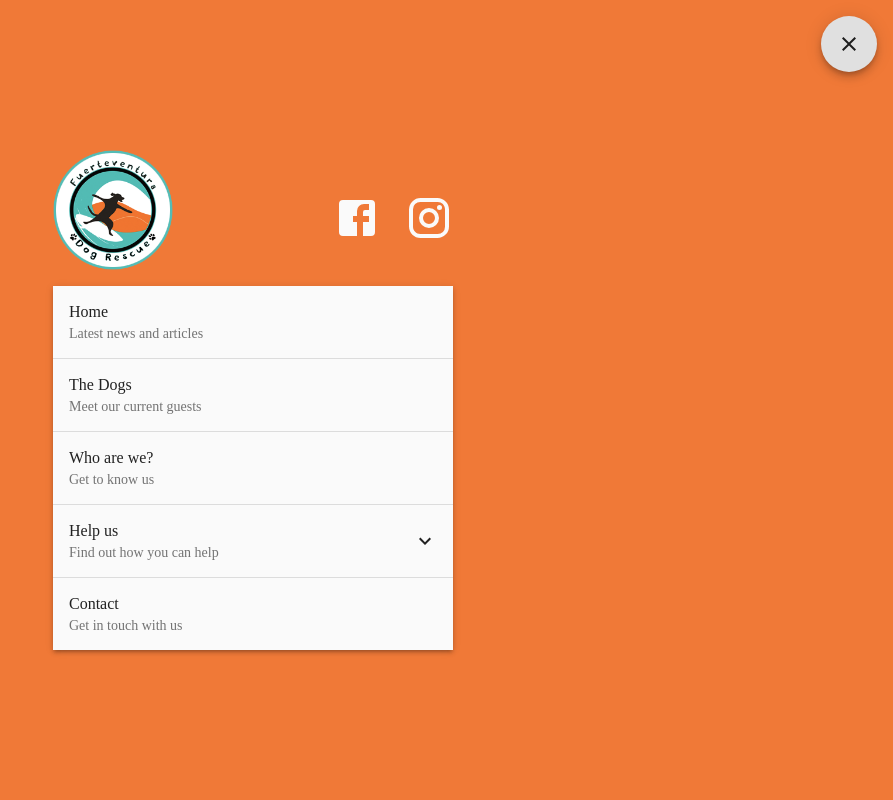
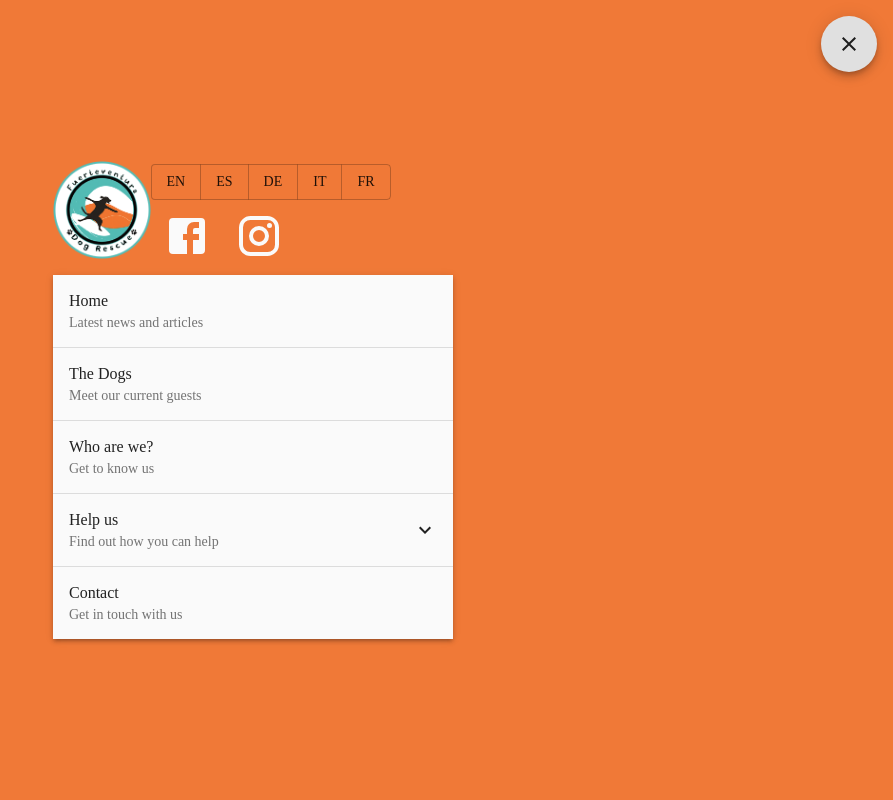
Before and after one commit to fuerte-nerd/project-cambao, a Gatsby site: page / in a window 1280 px wide. Both pictures are taken after a click on the button 1244 px from the left and 32 px from the top of the page. Shown: the top 800 px of the page, without its empty margins (387-1280 px from the left). Built offline with nearby package versions, Linux system fonts and the light colour scheme; Gatsby itself is replaced by a stand-in of ours; a web font is replaced by a local one.

Commit message:
Autogit: 02-05-2020 10:18

```diff
--- a/src/components/NavMenu.js
+++ b/src/components/NavMenu.js
@@ -3,6 +3,8 @@ import { connect } from "react-redux"
 import { setNav } from "../redux/actions"
 import { graphql, useStaticQuery } from "gatsby"
 import {
+  ButtonGroup,
+  Button,
   makeStyles,
   useTheme,
   useMediaQuery,
@@ -111,6 +113,13 @@ const NavMenu = props => {
             <Img fluid={data.logo.childImageSharp.fluid} />
           </Box>
           <Box color="#fafafa">
+            <ButtonGroup>
+              <Button>EN</Button>
+              <Button>ES</Button>
+              <Button>DE</Button>
+              <Button>IT</Button>
+              <Button>FR</Button>
+            </ButtonGroup>
             <Tooltip title="Visit us on Facebook!">
               <IconButton color="inherit">
                 <Facebook className={classes.socialButton} />
```
